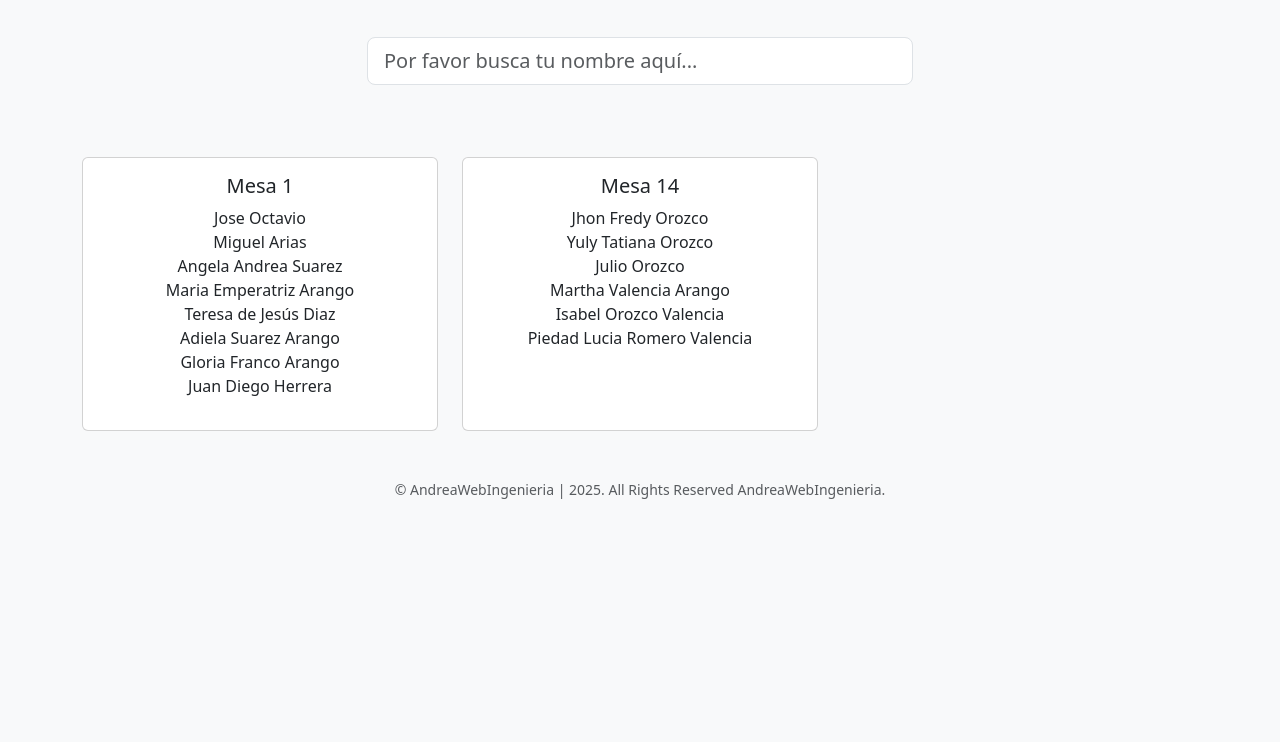
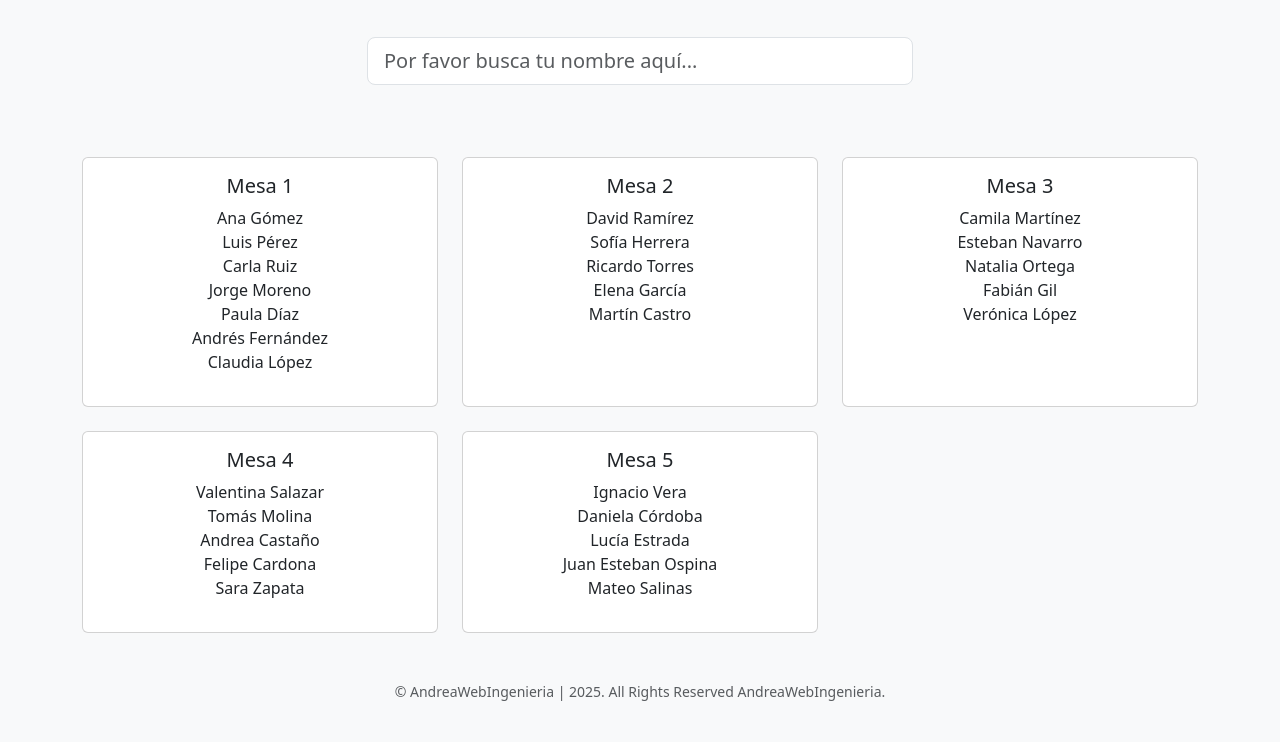
Before and after one commit to bayronap04/Ubicacion, a plain HTML site: page Index.html in a window 1280 px wide. Shown: the part 223-965 px from the top of the page. Before the commit the page ends 800 px from the top, so only its background shows below. Drawn offline with nearby package versions, Linux system fonts and the light colour scheme.

Commit message:
Update Index.html

```diff
--- a/Index.html
+++ b/Index.html
@@ -10,15 +10,19 @@
     <link rel="preconnect" href="https://fonts.googleapis.com">
     <link rel="preconnect" href="https://fonts.gstatic.com" crossorigin>
     <link href="https://fonts.googleapis.com/css2?family=Great+Vibes&family=Nunito:ital,wght@0,300;0,400;0,700;1,300&display=swap" rel="stylesheet">
-    <!-- Mi archivo de estilos CSS -->
-    <link rel="stylesheet" href="style.css">
+
+    <style>
+        .highlight {
+            background-color: yellow;
+            font-weight: bold;
+        }
+    </style>
 </head>
-<!-- ===== CUERPO DE LA PÁGINA ===== -->
 <body class="bg-light">
 
     <!-- ===== SECCIÓN SUPERIOR (TÍTULO Y BÚSQUEDA) ===== -->
     <header class="container py-5 text-center">
-        <h1 class="display-4 titulo-evento">Bienvenidos al cumpleaños de Angela Andrea</h1>
+        <h1 class="display-4 titulo-evento">Bienvenidos al cumpleaños de Bayron Arias Patiño</h1>
         <p class="lead">Verifica tu mesa ingresando tu nombre</p>
 
         <div class="row justify-content-center">
@@ -35,39 +39,83 @@
     <main class="container py-4">
         <div class="row row-cols-1 row-cols-md-2 row-cols-lg-3 g-4" id="mesasContainer">
 
-            <!-- MESA NÚMERO 1 -->
-            <div class="col mesa-card"
-                 data-guests="maria guadalupe herrera juan pablo herrera angela andrea suarez maria emperatriz arango teresa de jesus diaz juan diego herrera adiela suarez arango gloria franco arango">
+            <!-- MESA 1 -->
+            <div class="col mesa-card" data-guests="ana gomez luis pérez carla ruiz jorge moreno paula díaz andrés fernández claudia lopez">
                 <div class="card h-100">
                     <div class="card-body text-center">
                         <h5 class="card-title mesa-titulo">Mesa 1</h5>
                         <ul class="list-unstyled invitados-list">
-                            <li>Jose Octavio</li>
-                            <li>Miguel Arias</li>
-                            <li>Angela Andrea Suarez</li>
-                            <li>Maria Emperatriz Arango</li>
-                            <li>Teresa de Jesús Diaz</li>
-                            <li>Adiela Suarez Arango</li>
-                            <li>Gloria Franco Arango</li>
-                            <li>Juan Diego Herrera</li>
+                            <li>Ana Gómez</li>
+                            <li>Luis Pérez</li>
+                            <li>Carla Ruiz</li>
+                            <li>Jorge Moreno</li>
+                            <li>Paula Díaz</li>
+                            <li>Andrés Fernández</li>
+                            <li>Claudia López</li>
                         </ul>
                     </div>
                 </div>
             </div>
 
-            <!-- MESA NÚMERO 14 -->
-            <div class="col mesa-card"
-                 data-guests="jhon fredy orozco valencia yuly tatiana orozco julio orozco martha valencia arango isabel orozco valencia piedad lucia romero valencia">
+            <!-- MESA 2 -->
+            <div class="col mesa-card" data-guests="david ramírez sofía herrera ricardo torres elena garcía martin castro">
                 <div class="card h-100">
                     <div class="card-body text-center">
-                        <h5 class="card-title mesa-titulo">Mesa 14</h5>
+                        <h5 class="card-title mesa-titulo">Mesa 2</h5>
                         <ul class="list-unstyled invitados-list">
-                            <li>Jhon Fredy Orozco</li>
-                            <li>Yuly Tatiana Orozco</li>
-                            <li>Julio Orozco</li>
-                            <li>Martha Valencia Arango</li>
-                            <li>Isabel Orozco Valencia</li>
-                            <li>Piedad Lucia Romero Valencia</li>
+                            <li>David Ramírez</li>
+                            <li>Sofía Herrera</li>
+                            <li>Ricardo Torres</li>
+                            <li>Elena García</li>
+                            <li>Martín Castro</li>
+                        </ul>
+                    </div>
+                </div>
+            </div>
+
+            <!-- MESA 3 -->
+            <div class="col mesa-card" data-guests="camila martínez esteban navarro natalia ortega fabián gil verónica lópez">
+                <div class="card h-100">
+                    <div class="card-body text-center">
+                        <h5 class="card-title mesa-titulo">Mesa 3</h5>
+                        <ul class="list-unstyled invitados-list">
+                            <li>Camila Martínez</li>
+                            <li>Esteban Navarro</li>
+                            <li>Natalia Ortega</li>
+                            <li>Fabián Gil</li>
+                            <li>Verónica López</li>
+                        </ul>
+                    </div>
+                </div>
+            </div>
+
+            <!-- MESA 4 -->
+            <div class="col mesa-card" data-guests="valentina salazar tomás molina andrea castaño felipe cardona sara zapata">
+                <div class="card h-100">
+                    <div class="card-body text-center">
+                        <h5 class="card-title mesa-titulo">Mesa 4</h5>
+                        <ul class="list-unstyled invitados-list">
+                            <li>Valentina Salazar</li>
+                            <li>Tomás Molina</li>
+                            <li>Andrea Castaño</li>
+                            <li>Felipe Cardona</li>
+                            <li>Sara Zapata</li>
+                        </ul>
+                    </div>
+                </div>
+            </div>
+
+            <!-- MESA 5 -->
+            <div class="col mesa-card" data-guests="ignacio vera daniela córdoba lucía estrada juan esteban ospina mateo salinas">
+                <div class="card h-100">
+                    <div class="card-body text-center">
+                        <h5 class="card-title mesa-titulo">Mesa 5</h5>
+                        <ul class="list-unstyled invitados-list">
+                            <li>Ignacio Vera</li>
+                            <li>Daniela Córdoba</li>
+                            <li>Lucía Estrada</li>
+                            <li>Juan Esteban Ospina</li>
+                            <li>Mateo Salinas</li>
                         </ul>
                     </div>
                 </div>
@@ -81,14 +129,12 @@
         <p class="text-muted small">© AndreaWebIngenieria | 2025. All Rights Reserved AndreaWebIngenieria.</p>
     </footer>
 
-    <!-- ===== CÓDIGO JAVASCRIPT PARA LA BÚSQUEDA ===== -->
+    <!-- ===== CÓDIGO JAVASCRIPT ===== -->
     <script>
-        // 1. OBTENER ELEMENTOS DEL HTML
         const searchInput = document.getElementById('searchInput');
         const mesas = document.querySelectorAll('.mesa-card');
 
-        // 2. PREPARAR CADA MESA PARA LA BÚSQUEDA
-        // (Guardar el texto original de cada nombre)
+        // Guardar texto original
         mesas.forEach(mesa => {
             const nombres = mesa.querySelectorAll('li');
             nombres.forEach(nombre => {
@@ -98,32 +144,30 @@
             });
         });
 
-        // 3. ESCUCHAR CUANDO EL USUARIO ESCRIBE EN LA BÚSQUEDA
+        // Escuchar búsqueda
         searchInput.addEventListener('input', () => {
             const busqueda = searchInput.value.toLowerCase().trim();
 
-            // 4. REVISAR CADA MESA
+            function escapeRegExp(string) {
+                return string.replace(/[.*+?^${}()|[\]\\]/g, '\\$&');
+            }
+
             mesas.forEach(mesa => {
                 const todosLosInvitados = mesa.getAttribute('data-guests');
                 const nombres = mesa.querySelectorAll('li');
 
-                // 5. MOSTRAR U OCULTAR LA MESA
                 if (todosLosInvitados.includes(busqueda) || busqueda === '') {
-                    mesa.style.display = '';  // Mostrar mesa
+                    mesa.style.display = '';
                 } else {
-                    mesa.style.display = 'none';  // Ocultar mesa
+                    mesa.style.display = 'none';
                 }
 
-                // 6. RESALTAR COINCIDENCIAS EN CADA NOMBRE
                 nombres.forEach(nombre => {
                     const textoOriginal = nombre.getAttribute('data-original-text');
-
-                    // Restaurar texto original
                     nombre.textContent = textoOriginal;
 
-                    // Si hay coincidencia, resaltarla
                     if (busqueda !== '' && textoOriginal.toLowerCase().includes(busqueda)) {
-                        const regex = new RegExp((${busqueda}), 'gi');
+                        const regex = new RegExp(`(${escapeRegExp(busqueda)})`, 'gi');
                         const textoResaltado = textoOriginal.replace(regex, '<span class="highlight">$1</span>');
                         nombre.innerHTML = textoResaltado;
                     }
@@ -131,6 +175,5 @@
             });
         });
     </script>
-
 </body>
 </html>
```
